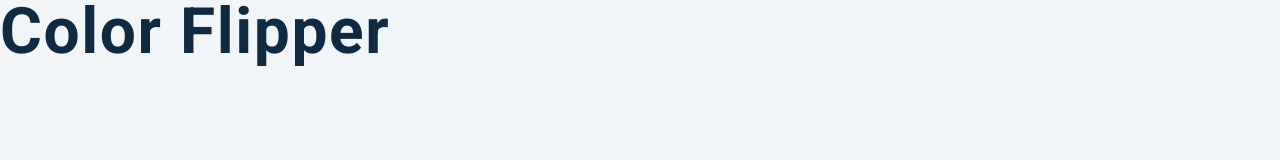
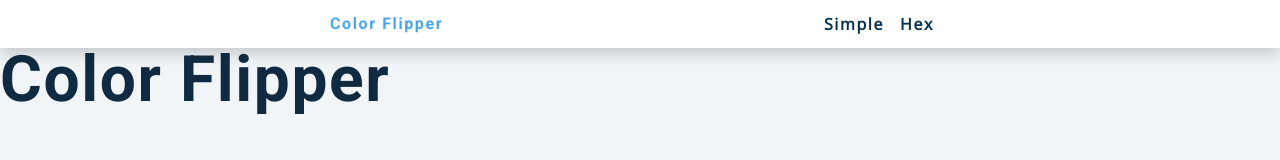
Before and after one commit to mkswagger/colour_flipper_js, a plain HTML site: page color_flipper/index.html in a window 1280 px wide. Drawn offline with nearby package versions, Linux system fonts and the light colour scheme.

Commit message:
Update index.html

```diff
--- a/color_flipper/index.html
+++ b/color_flipper/index.html
@@ -9,6 +9,18 @@
     <link rel="stylesheet" href="styles.css" />
   </head>
   <body>
+    <nav>
+      <div class="nav-center">
+        <h4>Color flipper</h4>
+        <ul class="nav-links">
+          <li>
+            <a href="index.html">simple</a>
+          </li>
+          <li>
+            <a href="hex.html">hex</a>
+          </li>
+        </ul>      </div>
+    </nav>
     <h1>color flipper</h1>
     <!-- javascript -->
     <script src="app.js"></script>
```
